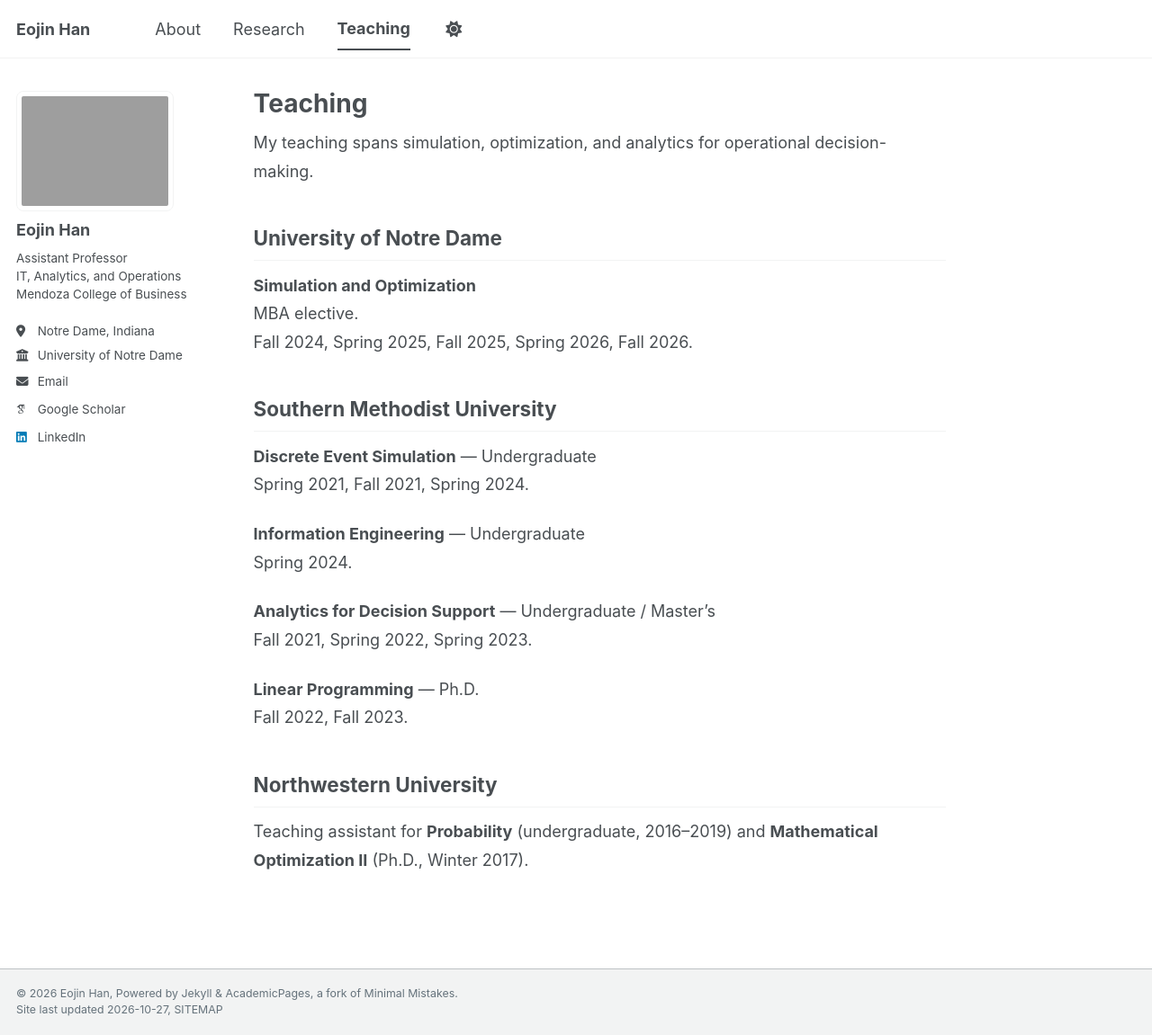
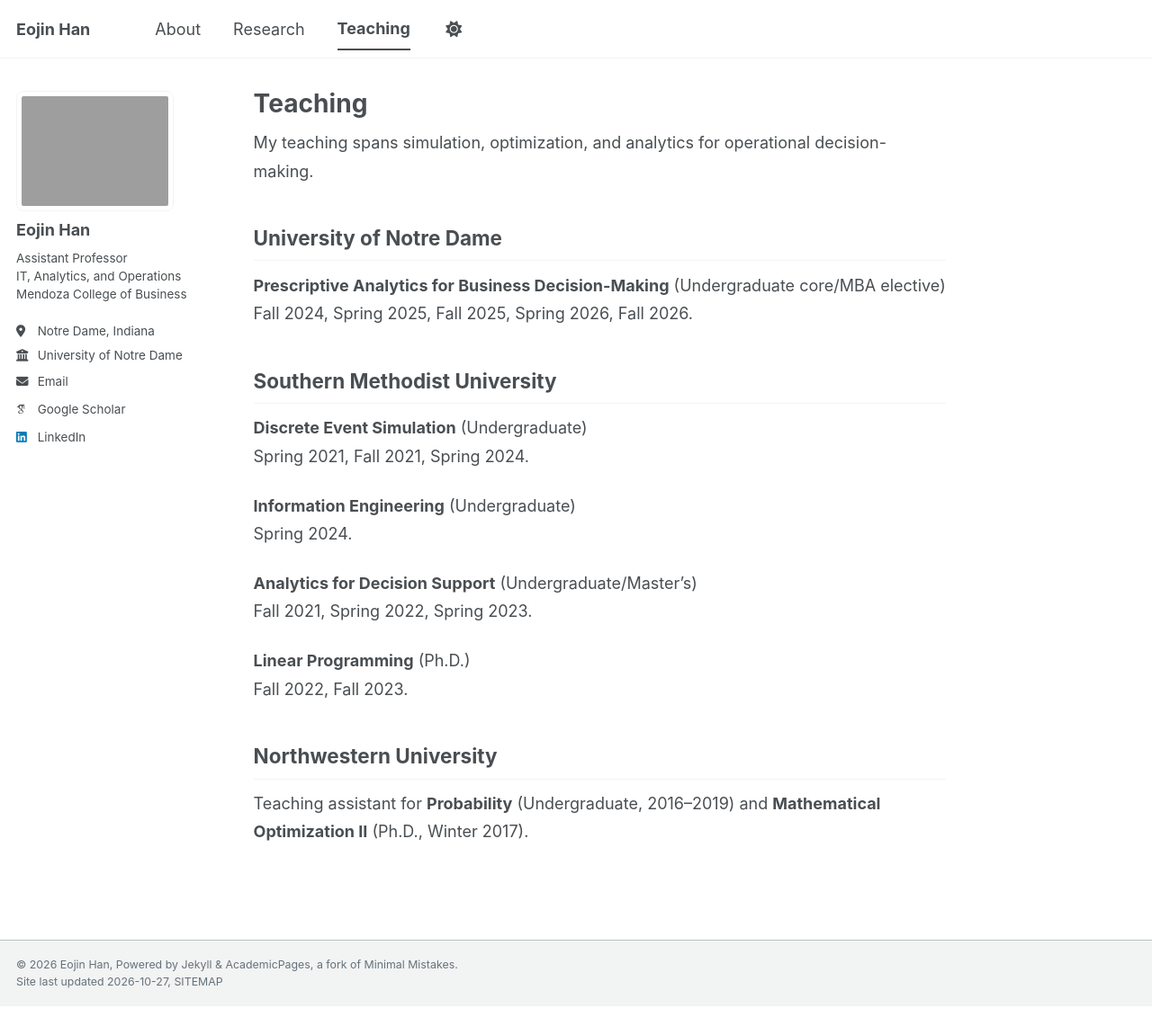
Before and after one commit to Eojin-Han/eojin-han.github.io, a Jekyll site: the page built from _pages/teaching.md, in a window 1280 px wide and 1151 px high. Shown: the whole window at 90% size. Built offline with Jekyll 4.4.1, drawn with Linux system fonts in a browser that asks for light colours; some web fonts are replaced.

Commit message:
Update teaching course title and standardize audience labels

```diff
--- a/_pages/teaching.md
+++ b/_pages/teaching.md
@@ -7,24 +7,23 @@
 
 ## University of Notre Dame
 
-**Simulation and Optimization**
-MBA elective.
+**Prescriptive Analytics for Business Decision-Making** (Undergraduate core/MBA elective)
 Fall 2024, Spring 2025, Fall 2025, Spring 2026, Fall 2026.
 
 ## Southern Methodist University
 
-**Discrete Event Simulation** — Undergraduate
+**Discrete Event Simulation** (Undergraduate)
 Spring 2021, Fall 2021, Spring 2024.
 
-**Information Engineering** — Undergraduate
+**Information Engineering** (Undergraduate)
 Spring 2024.
 
-**Analytics for Decision Support** — Undergraduate / Master's
+**Analytics for Decision Support** (Undergraduate/Master's)
 Fall 2021, Spring 2022, Spring 2023.
 
-**Linear Programming** — Ph.D.
+**Linear Programming** (Ph.D.)
 Fall 2022, Fall 2023.
 
 ## Northwestern University
 
-Teaching assistant for **Probability** (undergraduate, 2016–2019) and **Mathematical Optimization II** (Ph.D., Winter 2017).
+Teaching assistant for **Probability** (Undergraduate, 2016–2019) and **Mathematical Optimization II** (Ph.D., Winter 2017).
```
